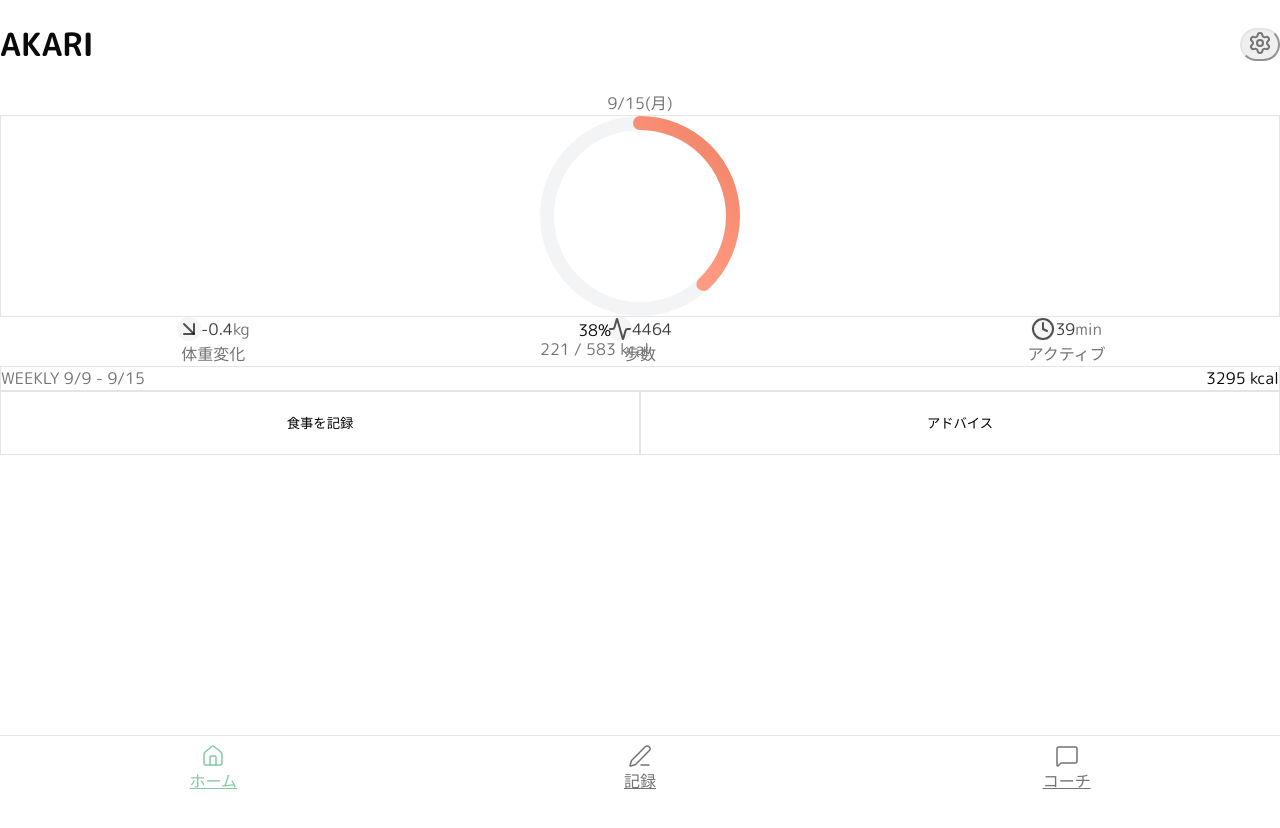
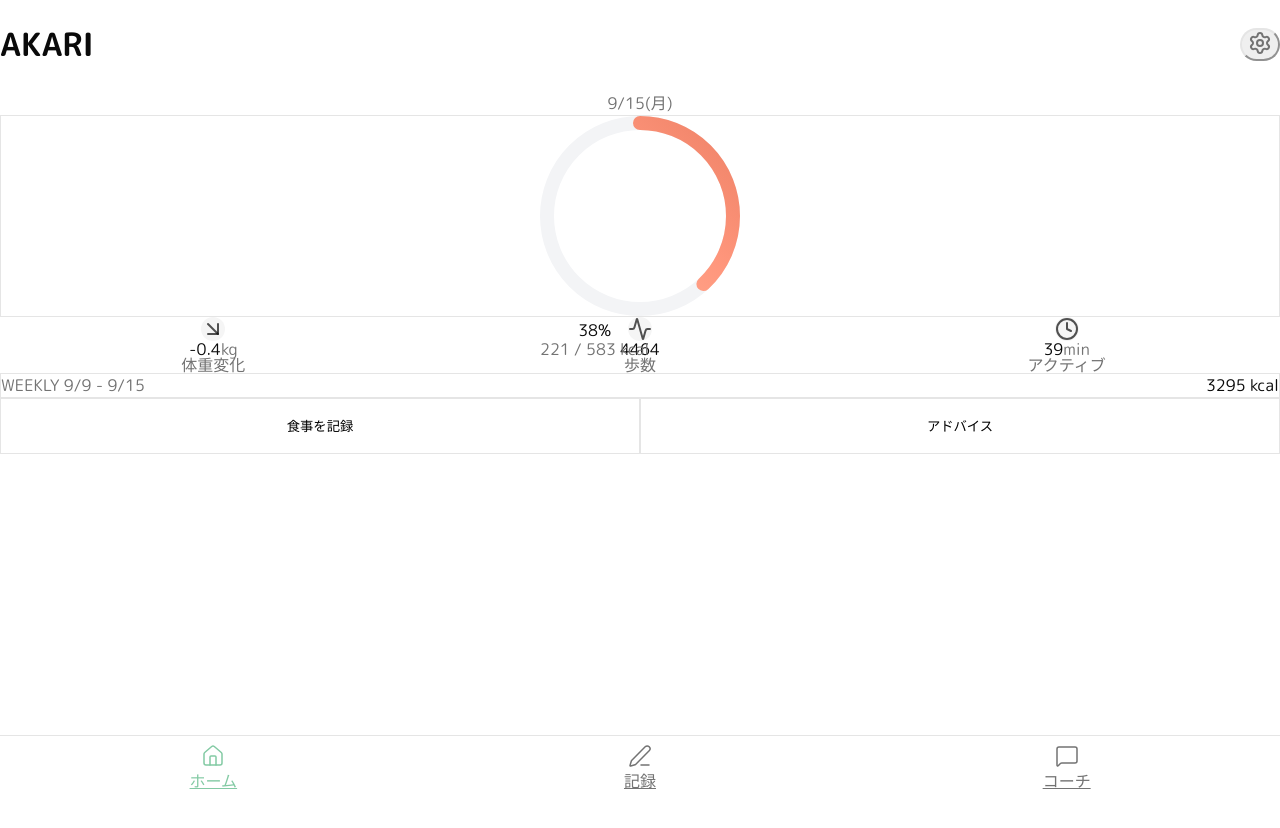
Before and after one commit to chaspy/AKARI, a React (Vite) app in the folder app/: page / in a window 1280 px wide. Shown: the top 828 px of the page. Built offline with nearby package versions, Linux system fonts and the light colour scheme.

Commit message:
feat(ui): KPIを縦並びにして重なりを根絶・リング中央%をさらに強調・余白/間隔を拡大

```diff
--- a/app/src/components/Kpi.tsx
+++ b/app/src/components/Kpi.tsx
@@ -9,17 +9,15 @@ type KpiProps = {
 
 export function Kpi({ icon, value, unit, label }: KpiProps) {
   return (
-    <div className="flex flex-col items-center gap-1.5">
-      <div className="flex items-center gap-2 text-foreground/80">
-        <div className="w-6 h-6 grid place-items-center rounded-md bg-muted text-foreground/70">
-          {icon}
-        </div>
-        <div className="text-xl font-semibold leading-none">
-          {value}
-          {unit && <span className="text-sm text-muted-foreground ml-1">{unit}</span>}
-        </div>
+    <div className="flex flex-col items-center gap-1">
+      <div className="w-6 h-6 grid place-items-center rounded-md bg-muted text-foreground/70">
+        {icon}
       </div>
-      <div className="text-xs text-muted-foreground">{label}</div>
+      <div className="text-2xl font-semibold leading-none">
+        {value}
+        {unit && <span className="text-xs text-muted-foreground ml-1">{unit}</span>}
+      </div>
+      <div className="text-xs text-muted-foreground leading-none">{label}</div>
     </div>
   )
 }
--- a/app/src/pages/DashboardLite.tsx
+++ b/app/src/pages/DashboardLite.tsx
@@ -26,7 +26,7 @@ export default function DashboardLite() {
         </div>
       </header>
 
-      <main className="mt-4 space-y-6">
+      <main className="mt-6 space-y-7">
         {/* 日付 */}
         <div className="text-center text-sm text-muted-foreground">
           {today.toLocaleDateString('ja-JP', { month: 'numeric', day: 'numeric' })}
@@ -39,7 +39,7 @@ export default function DashboardLite() {
             <GradientRing value={calPercent} size={200} thickness={14} startColor="oklch(0.86 0.12 35)" endColor="oklch(0.72 0.14 35)" />
             <div className="absolute inset-0 grid place-items-center">
               <div className="text-center">
-                <div className="text-4xl font-bold leading-none">{calPercent}%</div>
+                <div className="text-5xl font-bold leading-none">{calPercent}%</div>
                 <div className="text-xs text-muted-foreground mt-2">{calories} / {calGoal} kcal</div>
               </div>
             </div>
@@ -47,7 +47,7 @@ export default function DashboardLite() {
         </div>
 
         {/* KPI列（文字少なくアイコン＋値のみ） */}
-        <div className="grid grid-cols-3 gap-4">
+        <div className="grid grid-cols-3 gap-6">
           <Kpi icon={<ArrowDownRight className="w-4 h-4" />} value={`${weightDiff}`} unit="kg" label="体重変化" />
           <Kpi icon={<Activity className="w-4 h-4" />} value={`${steps}`} label="歩数" />
           <Kpi icon={<Clock className="w-4 h-4" />} value={`${activeMin}`} unit="min" label="アクティブ" />
@@ -61,10 +61,10 @@ export default function DashboardLite() {
 
         {/* アクション */}
         <div className="grid grid-cols-2 gap-5">
-          <button className="rounded-2xl bg-card border border-border shadow-sm min-h-[64px] p-4 hover:shadow-md" onClick={() => (window.location.href = '/log')}>
+          <button className="rounded-2xl bg-card border border-border shadow-sm min-h-[56px] p-4 hover:shadow-md" onClick={() => (window.location.href = '/log')}>
             <span className="text-sm font-medium">食事を記録</span>
           </button>
-          <button className="rounded-2xl bg-card border border-border shadow-sm min-h-[64px] p-4 hover:shadow-md" onClick={() => (window.location.href = '/coach')}>
+          <button className="rounded-2xl bg-card border border-border shadow-sm min-h-[56px] p-4 hover:shadow-md" onClick={() => (window.location.href = '/coach')}>
             <span className="text-sm font-medium">アドバイス</span>
           </button>
         </div>
```
